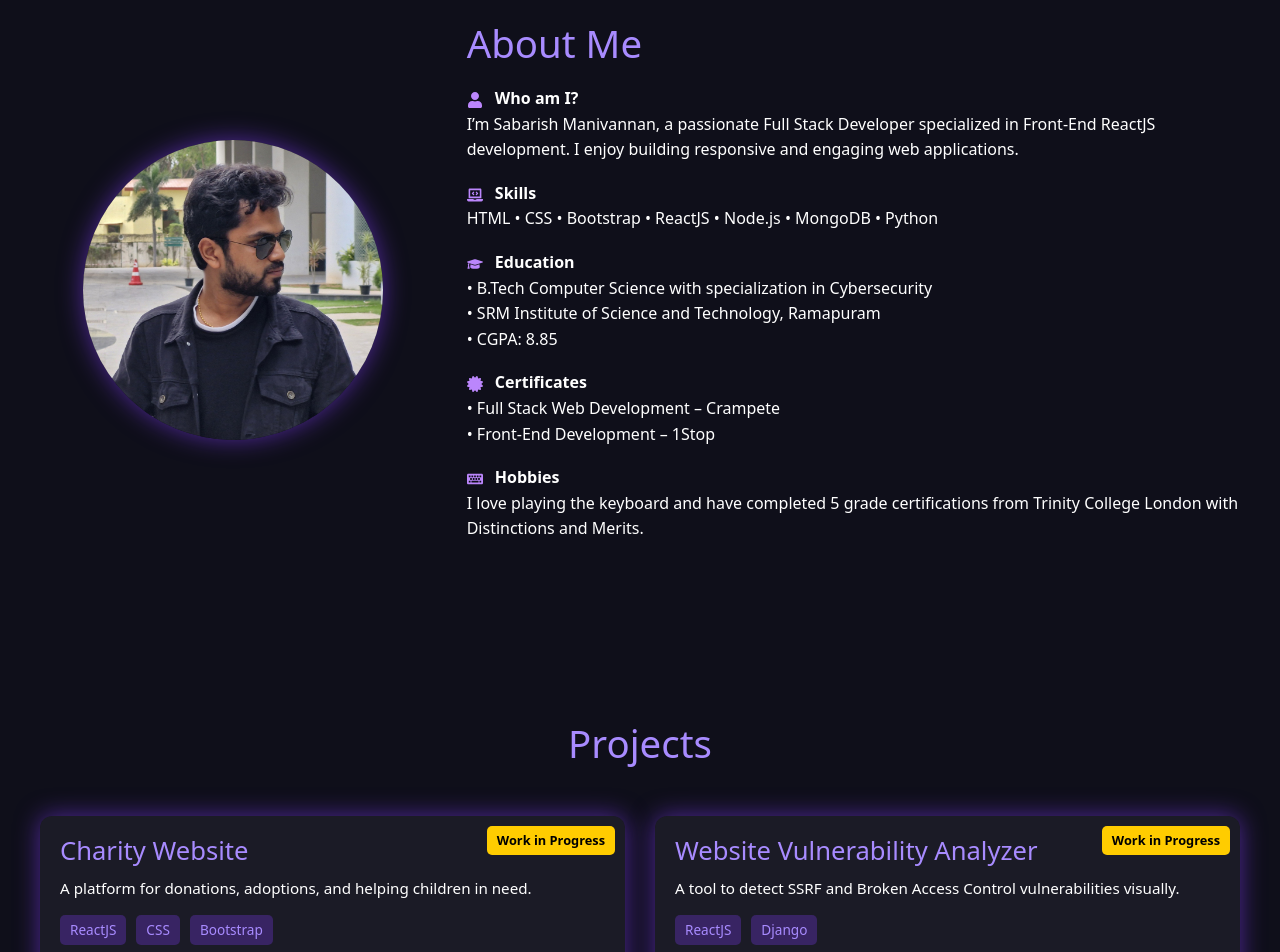
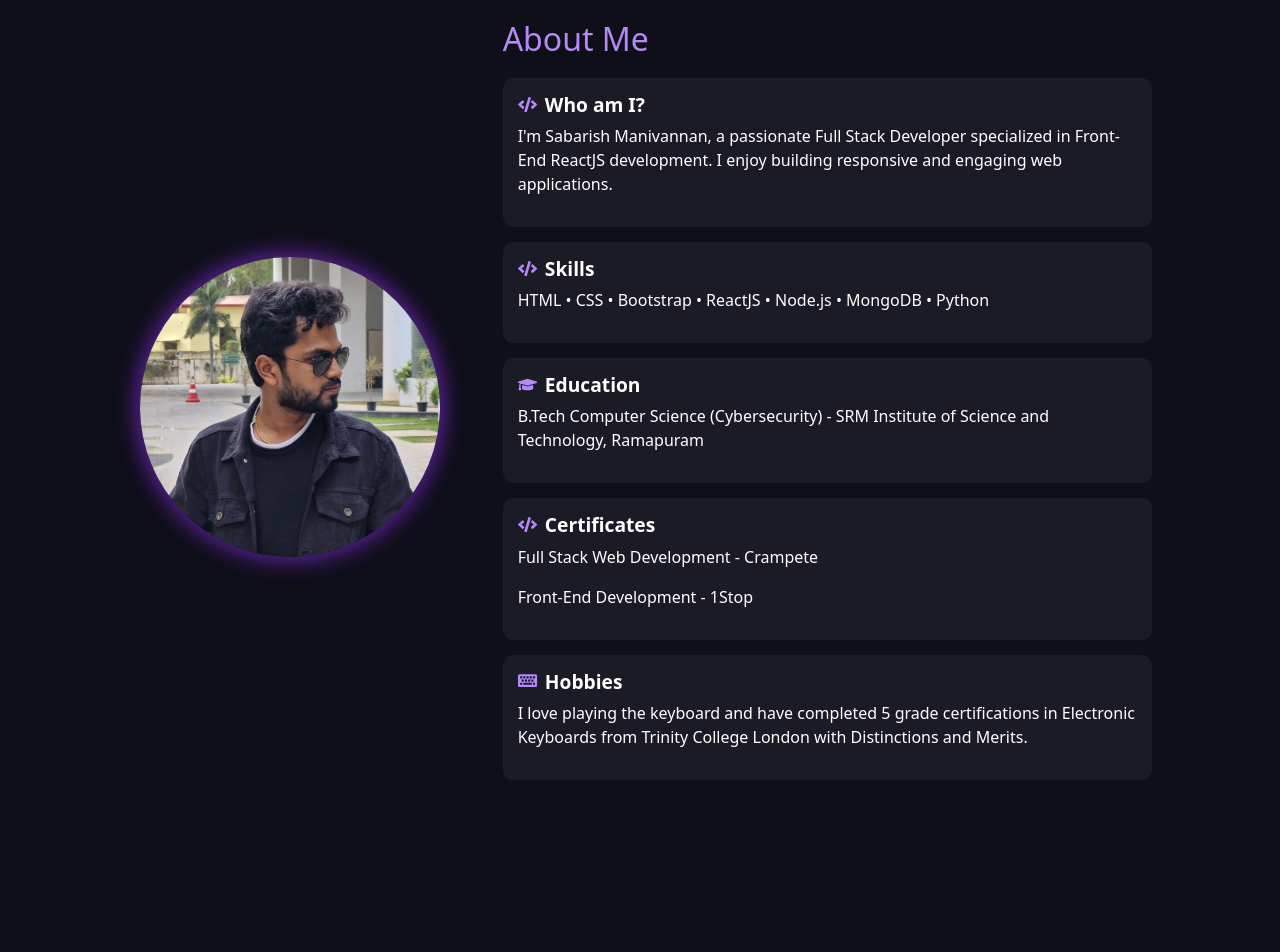
Before and after one commit to sabarish1608/Portfolio, a React (Vite) app in the folder portfolio/: page / in a window 1280 px wide. Shown: the part 860-1812 px from the top of the page. Built offline with nearby package versions, Linux system fonts and the light colour scheme.

Commit message:
Some effects applied

```diff
--- a/portfolio/src/App.jsx
+++ b/portfolio/src/App.jsx
@@ -6,13 +6,16 @@ import Navbar from './components/NavBar';
 import About from './components/About';
 import Contact from './components/Contact';
 import Projects from './components/Projects';
+import React, { useRef } from "react";
 
-function App() {
+const App = () => {
+  const aboutRef = useRef(null);
+
   return (
     <>
       <Navbar/>
-      <Hero/>
-      <About/>
+      <Hero aboutRef={aboutRef} />
+      <About ref={aboutRef} />
       <Projects/>
       <Contact/>
     </>
--- a/portfolio/src/components/About.css
+++ b/portfolio/src/components/About.css
@@ -1,24 +1,18 @@
 .about-section {
-  padding: 80px 20px;
-  background: #0f0f1a;
-  color: white;
-  display: flex;
-  justify-content: center;
-  align-items: center;
+  padding: 80px 10%;
+  background-color: #0f0f1a;
+  color: #fff;
 }
 
 .about-container {
   display: flex;
-  flex-wrap: wrap;
-  max-width: 1200px;
-  gap: 40px;
   align-items: center;
-  justify-content: center;
+  justify-content: space-between;
+  gap: 50px;
 }
 
 .about-left {
   flex: 1;
-  min-width: 280px;
   display: flex;
   justify-content: center;
 }
@@ -28,102 +22,76 @@
   height: 300px;
   border-radius: 50%;
   object-fit: cover;
-  box-shadow: 0 0 25px rgba(124, 58, 237, 0.6);
-  transition: transform 0.4s ease;
-}
-
-.about-image:hover {
-  transform: scale(1.05);
+  box-shadow: 0px 0px 20px 5px rgba(138, 43, 226, 0.6);
 }
 
 .about-right {
   flex: 2;
-  min-width: 280px;
-  display: flex;
-  flex-direction: column;
 }
 
 .about-title {
-  font-size: 2.4rem;
-  color: #a88bff;
+  font-size: 2rem;
+  font-weight: 1.4rem;
+  color: #b589f7; /* Subtle violet */
   margin-bottom: 20px;
 }
 
 .about-detail {
-  opacity: 0;
-  transform: translateY(30px);
-  transition: opacity 0.6s ease, transform 0.6s ease;
-  font-size: 1rem;
-  margin-bottom: 18px;
-  line-height: 1.6;
+  background: rgba(255, 255, 255, 0.05);
+  padding: 15px;
+  border-radius: 10px;
+  margin-bottom: 15px;
 }
 
-.about-section.visible .about-detail {
-  opacity: 1;
-  transform: translateY(0);
+.about-detail h3 {
+  font-size: 1.2rem; /* Reduced from previous size */
+  font-weight: bold;
+  color: #fff;
+  display: flex;
+  align-items: center;
 }
 
-.delay-1 { transition-delay: 0.2s; }
-.delay-2 { transition-delay: 0.4s; }
-.delay-3 { transition-delay: 0.6s; }
-.delay-4 { transition-delay: 0.8s; }
-.delay-5 { transition-delay: 1s; }
-
 .icon {
-  color: #bb86fc;
+  color: #b589f7;
   margin-right: 8px;
 }
 
+/* Initially hide all elements */
+.about-title,
+.about-detail {
+    opacity: 0;
+    transform: translateY(30px);
+    transition: opacity 0.6s ease, transform 0.6s ease;
+}
+
+/* When the About section is in view, show them */
+.about-section.visible .about-title,
+.about-section.visible .about-detail {
+    opacity: 1;
+    transform: translateY(0);
+}
+
+/* Add delays for smooth staggered animations */
+.about-title { transition-delay: 0.1s; }
+.about-detail:nth-child(1) { transition-delay: 0.2s; }
+.about-detail:nth-child(2) { transition-delay: 0.3s; }
+.about-detail:nth-child(3) { transition-delay: 0.4s; }
+.about-detail:nth-child(4) { transition-delay: 0.5s; }
+.about-detail:nth-child(5) { transition-delay: 0.6s; }
+
+
 @media (max-width: 768px) {
-  .about-section {
-    display: flex;
+  .about-container {
     flex-direction: column;
-    align-items: center;
-    justify-content: center;
     text-align: center;
-    padding: 40px 20px;
-    width: 100%;
+  }
+
+  .about-left {
+    margin-bottom: 20px;
   }
 
   .about-image {
     width: 200px;
     height: 200px;
-    margin-bottom: 20px;
   }
-
-  .about-title {
-    font-size: 1.8rem;
-    text-align: center;
-  }
-
-  .about-detail h3 {
-    margin-top: 26px;
-    margin-bottom: 12px;
-    font-size: 1.05rem;
-    font-weight: 600;
-  }
-
-  .about-detail p,
-  .about-detail ul {
-    margin-bottom: 16px;
-    font-size: 0.95rem;
-    line-height: 1.5;
-  }
-
-  .about-content {
-    width: 100%;
-    max-width: 400px;
-    font-size: 0.95rem;
-  }
-
-  .about-section h2,
-  .about-section p,
-  .about-section ul {
-    width: 100%;
-  }
-
-  .about-icons {
-    justify-content: center;
-  }
-
 }
--- a/portfolio/src/components/About.jsx
+++ b/portfolio/src/components/About.jsx
@@ -1,64 +1,70 @@
-import React, { useEffect, useRef, useState } from 'react';
-import './About.css';
-import { FaUser, FaLaptopCode, FaGraduationCap, FaCertificate, FaKeyboard } from 'react-icons/fa';
-import profilePic from '../assets/Me1.jpg';
+import React, { useEffect, useState } from "react";
+import "./About.css";
+import { FaCode, FaGraduationCap, FaKeyboard } from "react-icons/fa";
+import profilePic from "../assets/Me1.jpg";
 
-const About = () => {
-  const sectionRef = useRef(null);
+const About = React.forwardRef((props, ref) => {
   const [isVisible, setIsVisible] = useState(false);
 
   useEffect(() => {
-    const observer = new IntersectionObserver(
-      entries => {
-        if (entries[0].isIntersecting) {
+    const handleScroll = () => {
+      const section = document.getElementById("about");
+      if (section) {
+        const rect = section.getBoundingClientRect();
+        if (rect.top < window.innerHeight * 0.75) {
           setIsVisible(true);
         }
-      },
-      { threshold: 0.3 }
-    );
-    if (sectionRef.current) observer.observe(sectionRef.current);
+      }
+    };
+
+    window.addEventListener("scroll", handleScroll);
+    handleScroll(); // Trigger on load
+    return () => window.removeEventListener("scroll", handleScroll);
   }, []);
 
   return (
-    <section className={`about-section ${isVisible ? 'visible' : ''}`} ref={sectionRef} id="about">
+    <section ref={ref} id="about" className={`about-section ${isVisible ? "visible" : ""}`}>
       <div className="about-container">
+        {/* Left Side - Image */}
         <div className="about-left">
-          <img src={profilePic} alt="Sabarish" className="about-image glow" />
+          <img src={profilePic} alt="Sabarish Manivannan" className="about-image" />
         </div>
+
+        {/* Right Side - Content */}
         <div className="about-right">
           <h2 className="about-title">About Me</h2>
 
-          <p className="about-detail delay-1">
-            <FaUser className="icon" /> <strong>Who am I?</strong><br />
-            I’m Sabarish Manivannan, a passionate Full Stack Developer specialized in Front-End ReactJS development. I enjoy building responsive and engaging web applications.
-          </p>
+          <div className="about-detail">
+            <h3><FaCode className="icon" /> Who am I?</h3>
+            <p>
+              I'm Sabarish Manivannan, a passionate Full Stack Developer specialized in Front-End ReactJS development. I enjoy building responsive and engaging web applications.
+            </p>
+          </div>
 
-          <p className="about-detail delay-2">
-            <FaLaptopCode className="icon" /> <strong>Skills</strong><br />
-            HTML • CSS • Bootstrap • ReactJS • Node.js • MongoDB • Python
-          </p>
+          <div className="about-detail">
+            <h3><FaCode className="icon" /> Skills</h3>
+            <p>HTML • CSS • Bootstrap • ReactJS • Node.js • MongoDB • Python</p>
+          </div>
 
-          <p className="about-detail delay-3">
-            <FaGraduationCap className="icon" /> <strong>Education</strong><br />
-            • B.Tech Computer Science with specialization in Cybersecurity<br />
-            • SRM Institute of Science and Technology, Ramapuram<br />
-            • CGPA: 8.85
-          </p>
+          <div className="about-detail">
+            <h3><FaGraduationCap className="icon" /> Education</h3>
+            <p>B.Tech Computer Science (Cybersecurity) - SRM Institute of Science and Technology, Ramapuram</p>
+          </div>
 
-          <p className="about-detail delay-4">
-            <FaCertificate className="icon" /> <strong>Certificates</strong><br />
-            • Full Stack Web Development – Crampete<br />
-            • Front-End Development – 1Stop
-          </p>
+          <div className="about-detail">
+            <h3><FaCode className="icon" /> Certificates</h3>
+            <p>Full Stack Web Development - Crampete</p>
+            <p>Front-End Development - 1Stop</p>
+          </div>
 
-          <p className="about-detail delay-5">
-            <FaKeyboard className="icon" /> <strong>Hobbies</strong><br />
-            I love playing the keyboard and have completed 5 grade certifications from Trinity College London with Distinctions and Merits.
-          </p>
+          <div className="about-detail">
+            <h3><FaKeyboard className="icon" /> Hobbies</h3>
+            <p>I love playing the keyboard and have completed 5 grade certifications in Electronic Keyboards from Trinity College London with Distinctions and Merits.</p>
+          </div>
         </div>
       </div>
     </section>
   );
-};
+});
 
 export default About;
--- a/portfolio/src/components/Contact.jsx
+++ b/portfolio/src/components/Contact.jsx
@@ -1,38 +1,41 @@
-import React, { useEffect, useRef, useState } from 'react';
+import React, { useEffect, useState } from 'react';
 import './Contact.css';
 import { FaEnvelope, FaLinkedin, FaFileDownload } from 'react-icons/fa';
 
 const Contact = () => {
-  const sectionRef = useRef(null);
   const [isVisible, setIsVisible] = useState(false);
 
   useEffect(() => {
-    const observer = new IntersectionObserver(
-      entries => {
-        if (entries[0].isIntersecting) {
+    const handleScroll = () => {
+      const section = document.getElementById("contact");
+      if (section) {
+        const rect = section.getBoundingClientRect();
+        if (rect.top < window.innerHeight * 0.75) {
           setIsVisible(true);
         }
-      },
-      { threshold: 0.3 }
-    );
-    if (sectionRef.current) observer.observe(sectionRef.current);
+      }
+    };
+
+    window.addEventListener("scroll", handleScroll);
+    handleScroll(); // Trigger on load
+    return () => window.removeEventListener("scroll", handleScroll);
   }, []);
 
   return (
-    <section className={`contact-section ${isVisible ? 'visible' : ''}`} id="contact" ref={sectionRef}>
+    <section className={`contact-section ${isVisible ? 'visible' : ''}`} id="contact">
       <div className="contact-container">
-        <h2 className="contact-title delay-1">Let’s Connect!</h2>
-        <p className="contact-description delay-2">
+        <h2 className="contact-title">Let’s Connect!</h2>
+        <p className="contact-description">
           If you’re impressed with what you’ve seen so far and think I’d be a great fit for your team or project,
           feel free to reach out! I’m always open to exciting opportunities, collaborations, or even a quick tech chat.
         </p>
 
         <div className="contact-info">
-          <div className="contact-item delay-3">
+          <div className="contact-item">
             <FaEnvelope className="contact-icon" />
             <span>sabarishlive2@gmail.com</span>
           </div>
-          <div className="contact-item delay-4">
+          <div className="contact-item">
             <FaLinkedin className="contact-icon" />
             <a
               href="https://www.linkedin.com/in/sabarish-manivannan/"
@@ -45,7 +48,7 @@ const Contact = () => {
           </div>
         </div>
 
-        <p className="contact-description delay-5">
+        <p className="contact-description">
           Let’s build something amazing together. Download my resume to know more about my work and experience.
         </p>
 
--- a/portfolio/src/components/Projects.css
+++ b/portfolio/src/components/Projects.css
@@ -11,6 +11,29 @@
   margin-bottom: 50px;
 }
 
+/* Initially hidden elements */
+.projects-title,
+.project-card {
+  opacity: 0;
+  transform: translateY(30px);
+  transition: opacity 0.6s ease, transform 0.6s ease;
+}
+
+/* When visible, fade in */
+.projects-section.visible .projects-title,
+.projects-section.visible .project-card {
+  opacity: 1;
+  transform: translateY(0);
+}
+
+/* Add a delay effect for each card */
+.project-card:nth-child(1) { transition-delay: 0.1s; }
+.project-card:nth-child(2) { transition-delay: 0.2s; }
+.project-card:nth-child(3) { transition-delay: 0.3s; }
+.project-card:nth-child(4) { transition-delay: 0.4s; }
+.project-card:nth-child(5) { transition-delay: 0.5s; }
+
+/* Project card styling */
 .projects-container {
   display: grid;
   grid-template-columns: repeat(auto-fit, minmax(300px, 1fr));
--- a/portfolio/src/components/Projects.jsx
+++ b/portfolio/src/components/Projects.jsx
@@ -1,18 +1,18 @@
-import React from "react";
+import React, { useEffect, useRef, useState } from "react";
 import { FaGithub, FaExternalLinkAlt } from "react-icons/fa";
-import "./Projects.css"
+import "./Projects.css";
 
 const projects = [
   {
     title: "Charity Website",
     description: "A platform for donations, adoptions, and helping children in need.",
-    techStack: ["ReactJS", "CSS","Bootstrap"],
+    techStack: ["ReactJS", "CSS", "Bootstrap"],
     github: "https://github.com/sabarish1608/CharityCare-Website",
     liveDemo: "https://sabarish1608.github.io/CharityCare-Website/",
     workInProgress: true,
   },
   {
-    title: "Website Vulnerability Analyzer",
+    title: "SSRF and BAC Scanner",
     description: "A tool to detect SSRF and Broken Access Control vulnerabilities visually.",
     techStack: ["ReactJS", "Django"],
     github: "https://github.com/yourgithub/ssrf-bac-scanner",
@@ -22,12 +22,32 @@ const projects = [
 ];
 
 const Projects = () => {
+  const sectionRef = useRef(null);
+  const [isVisible, setIsVisible] = useState(false);
+
+  useEffect(() => {
+    const observer = new IntersectionObserver(
+      (entries) => {
+        if (entries[0].isIntersecting) {
+          setIsVisible(true);
+        }
+      },
+      { threshold: 0.3 }
+    );
+
+    if (sectionRef.current) observer.observe(sectionRef.current);
+  }, []);
+
   return (
-    <section id="projects" className="projects-section">
+    <section
+      id="projects"
+      className={`projects-section ${isVisible ? "visible" : ""}`}
+      ref={sectionRef}
+    >
       <h2 className="projects-title">Projects</h2>
       <div className="projects-container">
         {projects.map((project, index) => (
-          <div className="project-card" key={index}>
+          <div className={`project-card delay-${index + 1}`} key={index}>
             {project.workInProgress && <span className="work-in-progress">Work in Progress</span>}
             <h3 className="project-title">{project.title}</h3>
             <p className="project-description">{project.description}</p>
```
Also changed, not shown: portfolio/src/components/Contact.css (+26 -5 lines), portfolio/src/components/Hero.jsx (+12 -15 lines). Lines whose indentation alone changed are shown as unchanged.
